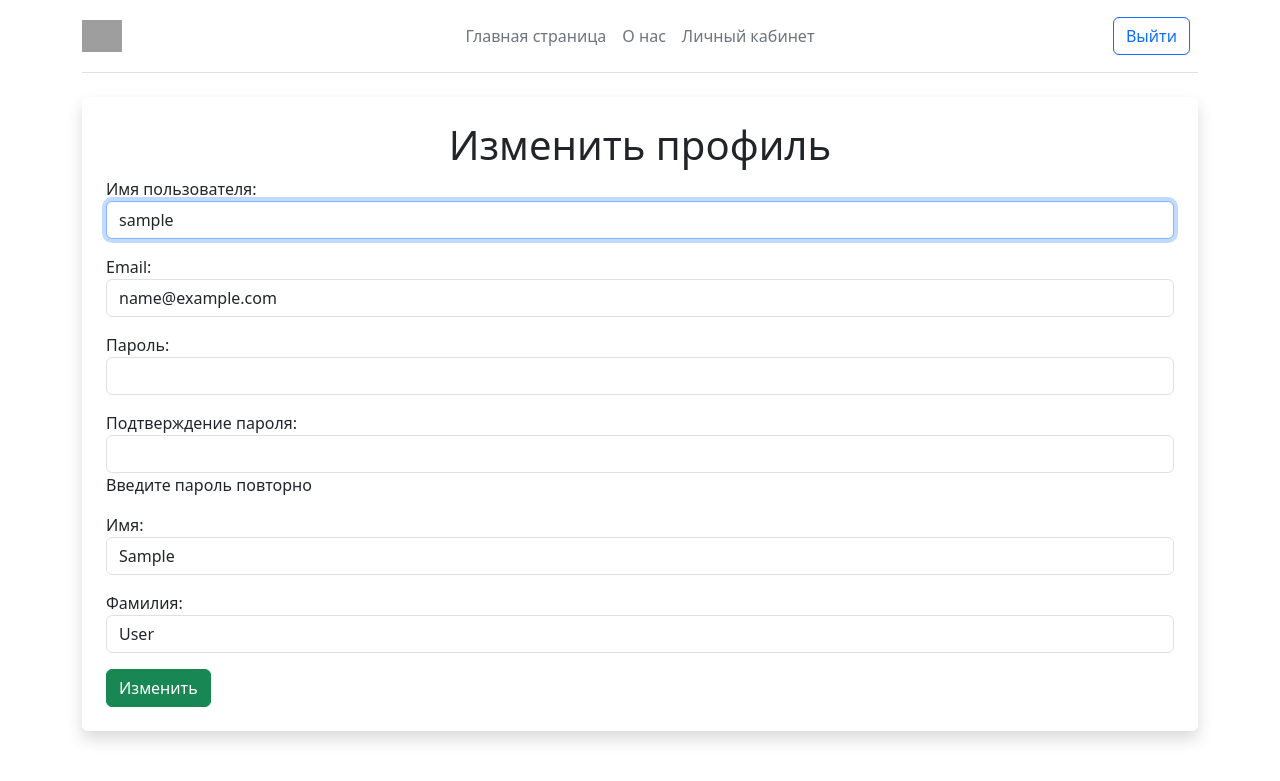
After one commit to MihailKur/AviaTickets-web, a Django app: page /change_profile/ in a window 1280 px wide. The commit adds this page. Shown: the top 781 px of the page. Run offline with Django 4.2, Linux system fonts and the light colour scheme; the visitor is signed in with stand-in values (Sample User, id 1); data comes from the database, SQL or seed files in the repository; grey boxes are pictures that could not be loaded.

Commit message:
make login, registry and profile

```diff
--- a/aviatickets/main/admin.py
+++ b/aviatickets/main/admin.py
@@ -1,4 +1 @@
 from django.contrib import admin
-from main.models import Test
-
-admin.site.register(Test)
--- /dev/null
+++ b/aviatickets/main/forms.py
@@ -0,0 +1,69 @@
+from django import forms
+from django.contrib.auth.forms import UserCreationForm
+from django.contrib.auth.models import User
+from django.contrib.auth.validators import UnicodeUsernameValidator
+from django.contrib.auth import password_validation
+
+username_validator = UnicodeUsernameValidator()
+
+
+class RegisterUserForm(UserCreationForm):
+    error_messages = {
+        "password_mismatch": ("Пароли не схожи"),
+    }
+    username = forms.CharField(
+        label=('Имя пользователя'),
+        max_length=150,
+        help_text=(''),
+        validators=[username_validator],
+        error_messages={'unique': ("Такой пользователь существует")},
+        widget=forms.TextInput(attrs={'class': 'form-control'})
+    )
+    password1 = forms.CharField(
+        label=('Пароль'),
+        widget=(forms.PasswordInput(attrs={'class': 'form-control'})),
+        help_text=''
+    )
+    password2 = forms.CharField(
+        label=('Подтверждение пароля'),
+        widget=forms.PasswordInput(attrs={'class': 'form-control'}),
+        help_text=('Введите пароль повторно'),
+    )
+    email = forms.EmailField(
+        label="Email",
+        required=True,
+        widget=forms.EmailInput(
+            attrs={"class": "form-control", "placeholder": "Введите email"}
+        ),
+    )
+    first_name = forms.CharField(
+        label="Имя",
+        required=True,
+        widget=forms.TextInput(
+            attrs={"class": "form-control", "placeholder": "Введите имя"}
+        )
+    )
+    last_name = forms.CharField(
+        label="Фамилия",
+        required=True,
+        widget=forms.TextInput(
+            attrs={"class": "form-control", "placeholder": "Введите фамилию"}
+        ),
+    )
+
+    class Meta:
+        model = User
+        fields = [
+            "username",
+            "email",
+            "password1",
+            "password2",
+            "first_name",
+            "last_name",
+        ]
+        labels = {
+            "username": "Имя пользователя",
+            "email": "Email",
+            "password1": "Пароль",
+            "password2": "Подтверждение пароля",
+        }
--- a/aviatickets/main/models.py
+++ b/aviatickets/main/models.py
@@ -1,4 +1 @@
 from django.db import models
-
-class Test(models.Model):
-    name = models.CharField(max_length=100)
--- /dev/null
+++ b/aviatickets/main/templates/main/change_profile.html
@@ -0,0 +1,13 @@
+{% extends 'main/layout.html' %}
+{%block title%}Изменение профиля{%endblock%}
+{%block content%}
+<div class="shadow p-4 mb-5 bg-body rounded container">
+  <h1 class="text-center">Изменить профиль</h1>
+  <form action="" method="post" enctype="multipart/form-data">
+    {% csrf_token %}
+    {{ form.as_p }}
+    <button type="submit" class="btn btn-success">Изменить</button>
+    <span>{{error}}</span>
+  </form>
+</div>
+{%endblock%}
--- a/aviatickets/main/templates/main/layout.html
+++ b/aviatickets/main/templates/main/layout.html
@@ -8,6 +8,7 @@
     <title>{%block title%}{%endblock%}</title>
     <link rel="stylesheet" href="https://cdn.jsdelivr.net/npm/bootstrap@5.2.3/dist/css/bootstrap.min.css">
     <link rel="stylesheet" href="{% static 'css/main.css' %}">
+    <link href="https://cdn.jsdelivr.net/npm/bootstrap@5.3.0-alpha1/dist/css/bootstrap.min.css" rel="stylesheet" integrity="sha384-GLhlTQ8iRABdZLl6O3oVMWSktQOp6b7In1Zl3/Jr59b6EGGoI1aFkw7cmDA6j6gD" crossorigin="anonymous">    <script src="https://ajax.googleapis.com/ajax/libs/jquery/3.6.1/jquery.min.js"></script>
 </head>
 <body>
     <div class="container">
@@ -22,16 +23,40 @@
             <li>
                 <a href="{% url 'aboutUs' %}" class="nav-link px-2 link-secondary">О нас</a>
             </li>
+            {% if request.user.is_authenticated %}
             <li>
-                <a href="#" class="nav-link px-2 link-secondary">Личный кабинет</a>
+                <a href="{% url 'profile' %}" class="nav-link px-2 link-secondary">Личный кабинет</a>
             </li>
+            {%endif%}
            </ul>
            <div class="col-md-3 text-end">
-            <button type="button" class="btn btn-outline-primary me-2">Войти</button>
-            <button type="button" class="btn btn-outline-primary me-2">Регистрация</button>
+            {% if request.user.is_authenticated %}
+            <a type="button" class="btn btn-outline-primary me-2" href="{% url 'logout'%}">Выйти</a>
+            {%endif%}
+            {% if request.user.is_anonymous %}
+            <a type="button" class="btn btn-outline-primary me-2" href="{% url 'login'%}">Войти</a>
+            <a type="button" class="btn btn-outline-primary me-2" href="{% url 'registry'%}">Регистрация</a>
+            {%endif%}
            </div>
         </header>
     </div>
+    <div class="container">
+        {% if messages %}
+      {% for message in messages %}
+        <div class="alert alert-{{ message.tags }}">
+          {{ message }}
+        </div>
+      {% endfor %}
+      {% endif %}
     {% block content %}{%endblock%}
+    <script src="https://cdn.jsdelivr.net/npm/bootstrap@5.3.0-alpha1/dist/js/bootstrap.bundle.min.js" integrity="sha384-w76AqPfDkMBDXo30jS1Sgez6pr3x5MlQ1ZAGC+nuZB+EYdgRZgiwxhTBTkF7CXvN" crossorigin="anonymous"></script>    <script>
+        $(document).ready(function(){
+        window.setTimeout(function() {
+      $(".alert").fadeTo(500, 0).slideUp(500, function(){
+          $(this).remove();
+      });
+    }, 5000);
+    });
+    </script>
 </body>
 </html>
--- a/aviatickets/main/urls.py
+++ b/aviatickets/main/urls.py
@@ -3,5 +3,10 @@ from . import views
 
 urlpatterns = [
     path('', views.index, name='home'),
-    path('about', views.aboutUs, name='aboutUs')
+    path('about/', views.aboutUs, name='aboutUs'),
+    path('login/', views.loginuser, name='login'),
+    path('registry/', views.registry, name='registry'),
+    path('logout/', views.logoutuser, name='logout'),
+    path('profile/', views.profile, name='profile'),
+    path('change_profile/', views.change_profile, name='change_profile')
 ]
--- a/aviatickets/main/views.py
+++ b/aviatickets/main/views.py
@@ -1,7 +1,73 @@
-from django.shortcuts import render
+from django.shortcuts import render, redirect
+from django.contrib.auth import authenticate, login, logout
+from django.contrib.auth.decorators import login_required
+
+from django.contrib import messages
+
+from .forms import *
+
 
 def index(response):
     return render(response, 'main/index.html')
 
 def aboutUs(response):
     return render(response, 'main/about.html')
+
+def profile(response):
+    user_info = User.objects.all()
+    return render(response, 'main/cabinet.html',{'user_info':user_info})
+
+@login_required(login_url="/")
+def change_profile(request):
+    user_info = User.objects.get(id=request.user.id)
+    if request.method == "POST":
+        form = RegisterUserForm(request.POST or None, instance=user_info)
+        if form.is_valid():
+            form.save()
+            user_info.username = request.POST["username"]
+            user_info.email = request.POST["email"]
+            login(request, user_info)
+            messages.success(request, "Данные успешно обновлены")
+            return redirect("profile")
+    else:
+        form = RegisterUserForm(instance=user_info)
+    context = {"form": form}
+    return render(request, "main/change_profile.html", context)
+
+def loginuser(request):
+    if request.method == "POST":
+        username = request.POST["username"]
+        password = request.POST["password"]
+        user = authenticate(request, username=username, password=password)
+        if user is not None:
+            login(request, user)
+            messages.success(request, "Вы вошли как " + username)
+            return redirect("home")
+        else:
+            messages.warning(request, "Логин или пароль неверны")
+            return render(request, "main/login.html")
+    else:
+        return render(request, "main/login.html")
+
+
+def registry(request):
+    if request.method == "POST":
+        form = RegisterUserForm(request.POST)
+        if form.is_valid():
+            form.save()
+            username = form.cleaned_data.get("username")
+            password = form.cleaned_data.get("password1")
+            user = authenticate(username=username, password=password)
+            login(request, user)
+            messages.success(request, ("Вы зарегистрировались как " + username))
+            return redirect("home")
+    else:
+        form = RegisterUserForm()
+    return render(request, "main/register.html", {"form": form})
+
+
+@login_required(login_url='/')
+def logoutuser(request):
+    logout(request)
+    messages.success(request, ("Вы вышли из аккаунта"))
+    return redirect("home")
```
Also changed, not shown: aviatickets/main/templates/main/cabinet.html (+39 -0 lines), aviatickets/main/templates/main/login.html (+18 -0 lines), aviatickets/main/migrations/0002_delete_test.py (added).
